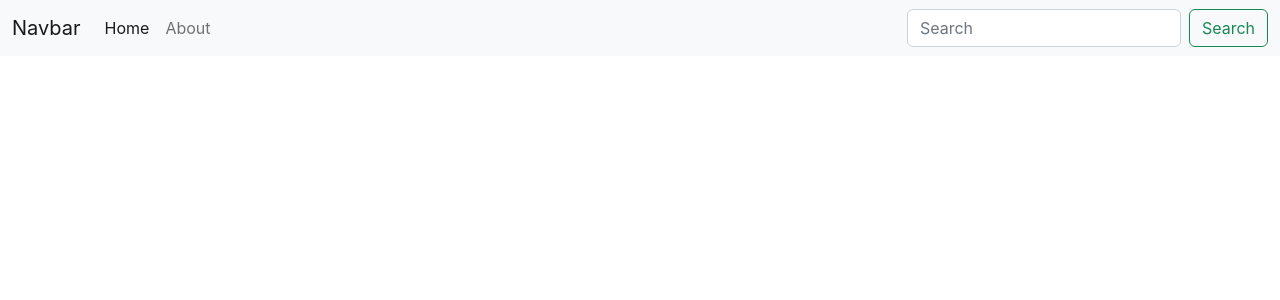
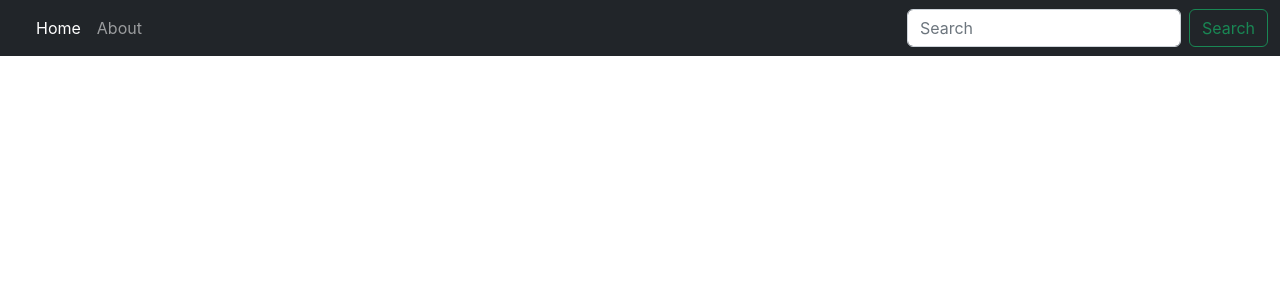
Before and after one commit to Brijesh206/todos-list-using-react, a React (Create React App) app: page / in a window 1280 px wide. Shown: the top 300 px of the page. Built offline with nearby package versions, Linux system fonts and the light colour scheme.

Commit message:
adding Header to our application

```diff
--- a/src/MyComponents/Header.js
+++ b/src/MyComponents/Header.js
@@ -1,10 +1,10 @@
 import React from 'react'
 
-export default function Header() {
+export default function Header(props) {
   return (
-    <nav className="navbar navbar-expand-lg bg-light">
+    <nav className="navbar navbar-expand-lg navbar-dark bg-dark">
         <div className="container-fluid">
-          <a className="navbar-brand" href="#">Navbar</a>
+          <a className="navbar-brand" href="#">{props.title}</a>
           <button className="navbar-toggler" type="button" data-bs-toggle="collapse" data-bs-target="#navbarSupportedContent" aria-controls="navbarSupportedContent" aria-expanded="false" aria-label="Toggle navigation">
             <span className="navbar-toggler-icon" />
           </button>
```
